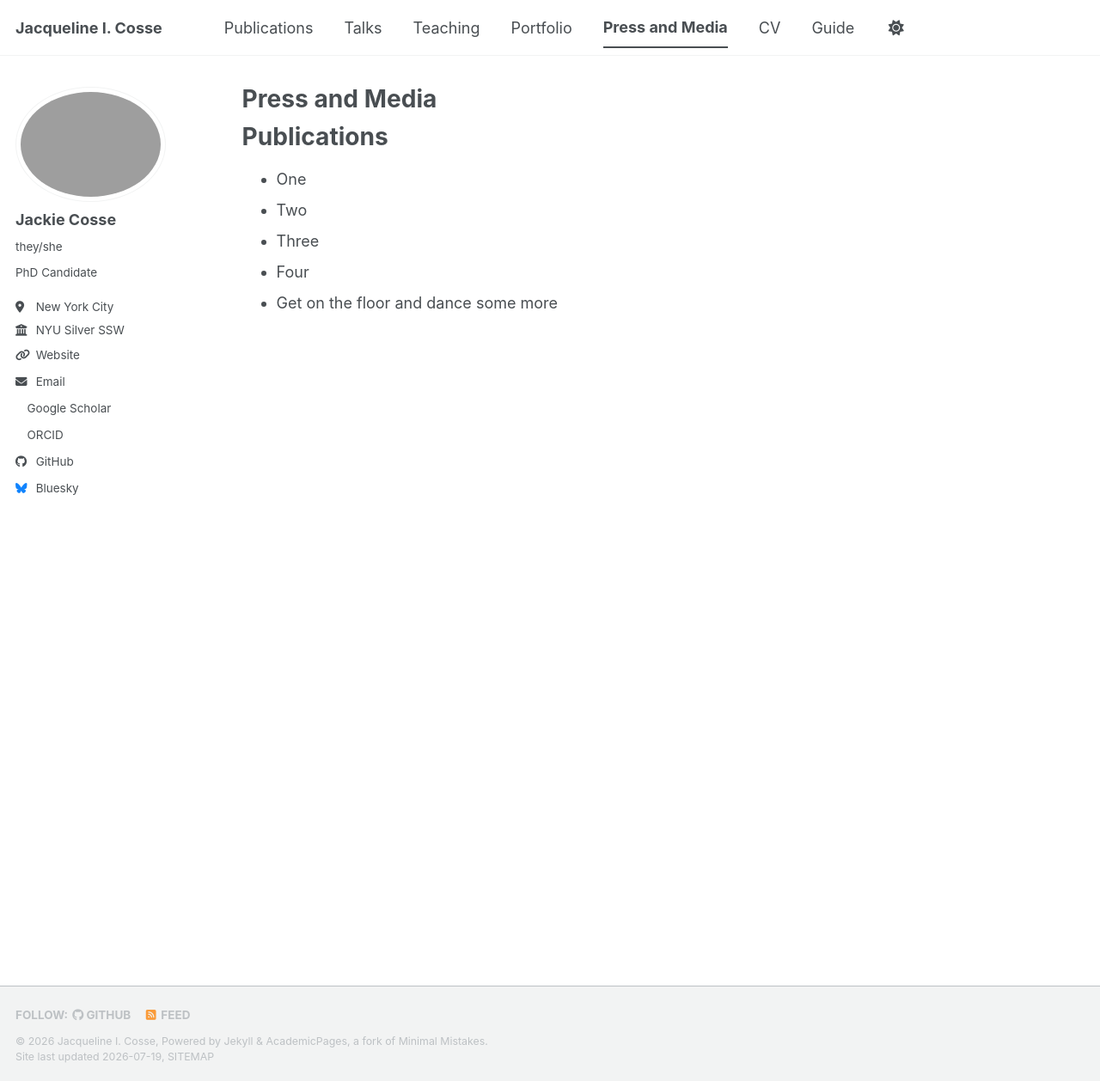
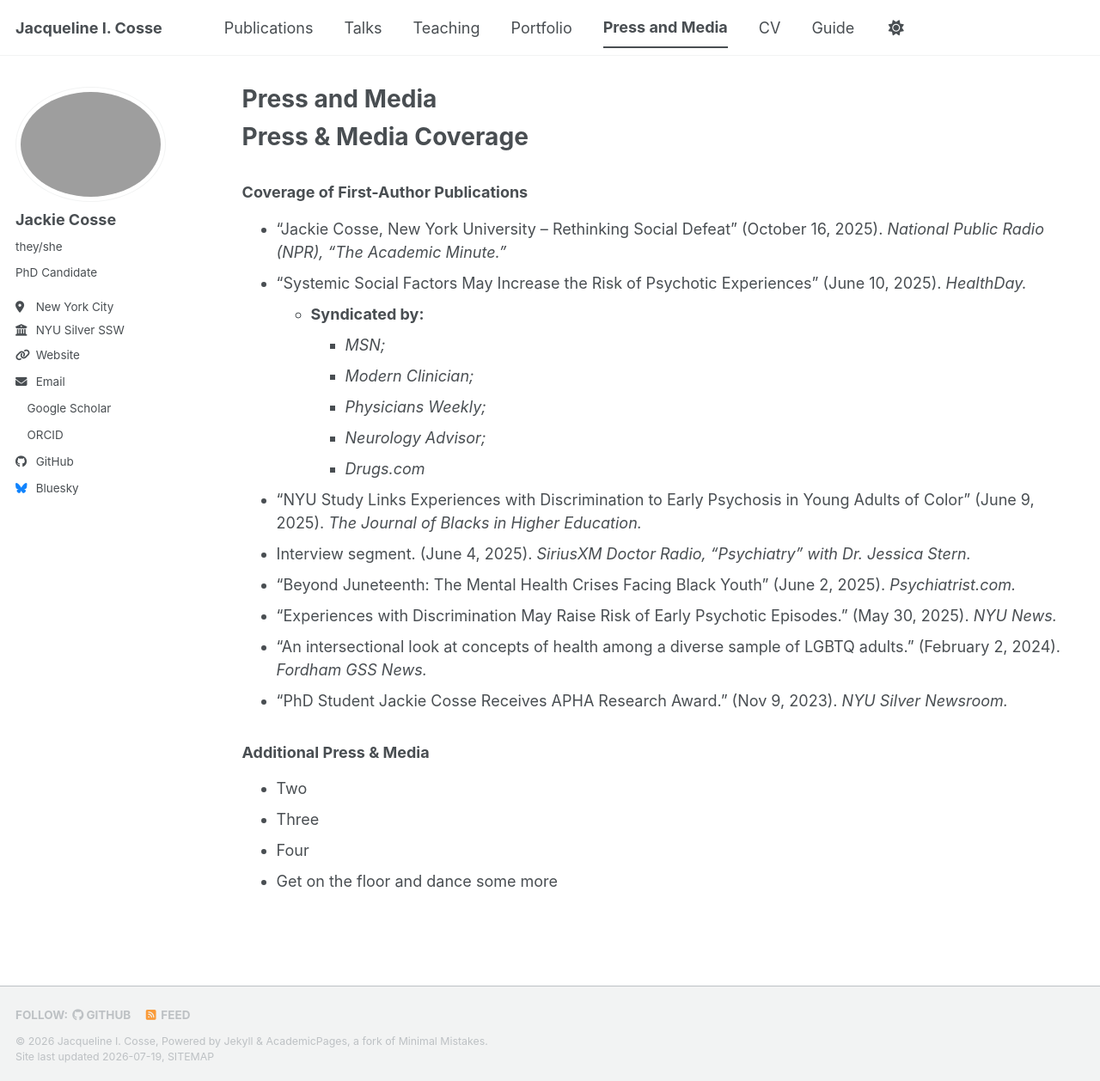
Before and after one commit to jackiecosse/jackiecosse.com, a Jekyll site: the page built from _pages/press.md, in a window 1280 px wide and 1258 px high. Shown: the whole window at 86% size. Built offline with Jekyll 4.4.1, drawn with Linux system fonts in a browser that asks for light colours; a style sheet for code colours, icons or effects is not loaded.

Commit message:
Update press.md

```diff
--- a/_pages/press.md
+++ b/_pages/press.md
@@ -9,9 +9,25 @@ redirect_from:
 
 {% include base_path %}
 
-Publications
+Press & Media Coverage
 ======
-  - One
+### Coverage of First-Author Publications
+  - “Jackie Cosse, New York University – Rethinking Social Defeat” (October 16, 2025). _National Public Radio (NPR), “The Academic Minute.”_
+  - “Systemic Social Factors May Increase the Risk of Psychotic Experiences” (June 10, 2025). _HealthDay._
+    - **Syndicated by:**
+      - _MSN;_
+      - _Modern Clinician;_
+      - _Physicians Weekly;_
+      - _Neurology Advisor;_
+      - _Drugs.com_
+  - “NYU Study Links Experiences with Discrimination to Early Psychosis in Young Adults of Color” (June 9, 2025). _The Journal of Blacks in Higher Education._
+  - Interview segment. (June 4, 2025). _SiriusXM Doctor Radio, “Psychiatry” with Dr. Jessica Stern._
+  - “Beyond Juneteenth: The Mental Health Crises Facing Black Youth” (June 2, 2025). _Psychiatrist.com._
+  - “Experiences with Discrimination May Raise Risk of Early Psychotic Episodes.” (May 30, 2025). _NYU News._
+  - “An intersectional look at concepts of health among a diverse sample of LGBTQ adults.” (February 2, 2024). _Fordham GSS News._
+  - “PhD Student Jackie Cosse Receives APHA Research Award.” (Nov 9, 2023). _NYU Silver Newsroom._
+
+### Additional Press & Media
   - Two
   - Three
   - Four
```
